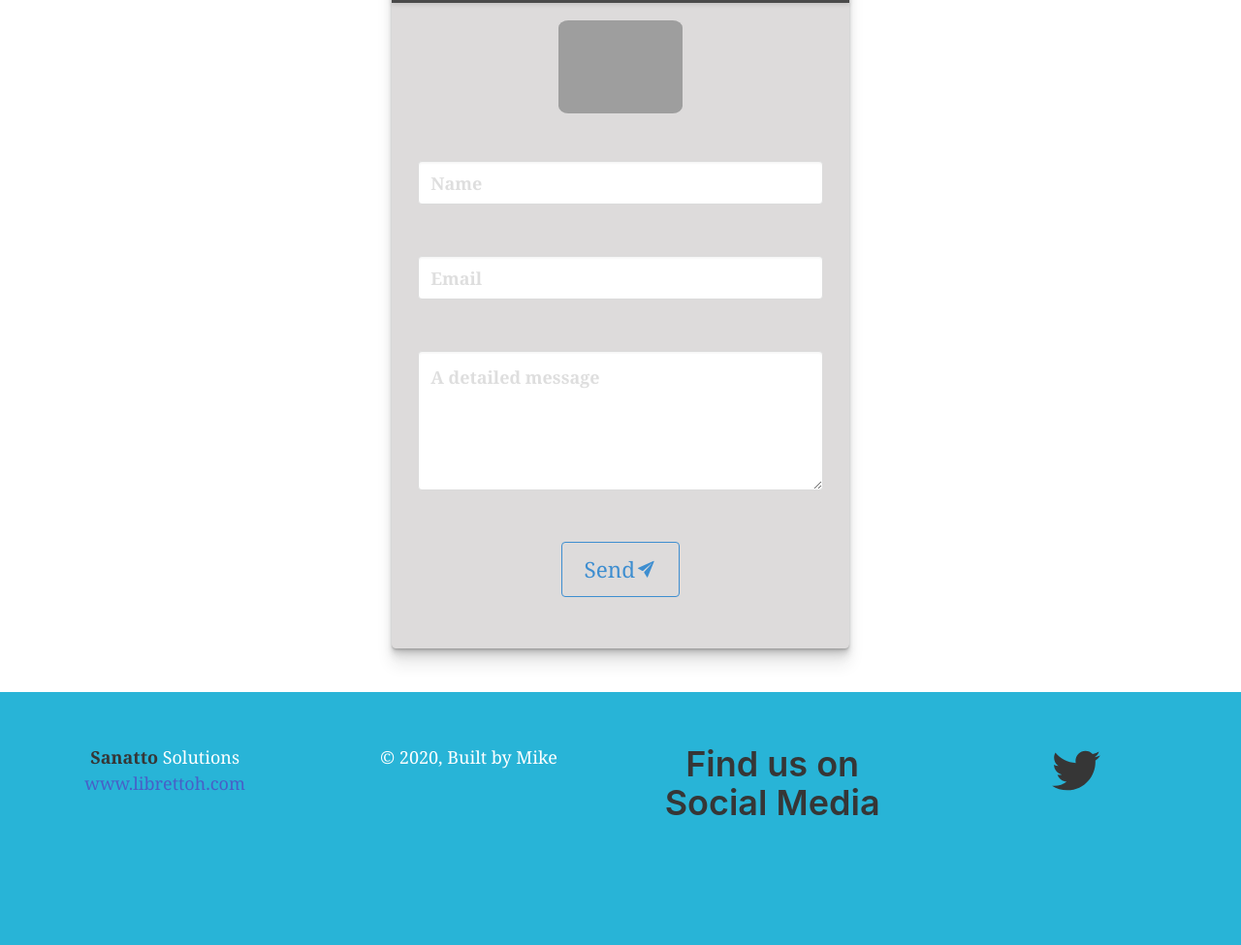
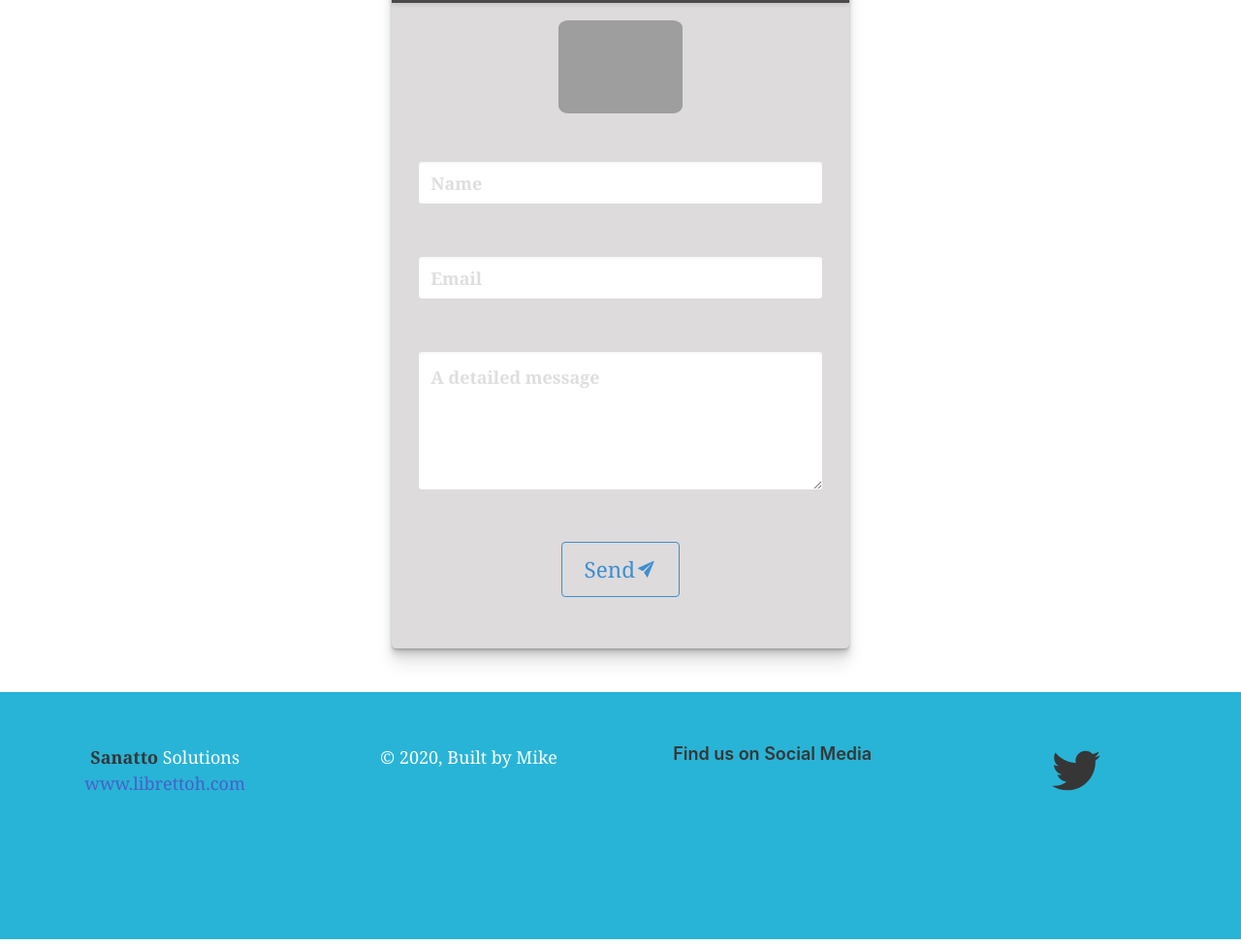
Before and after one commit to martinez439/teamPress, a Gatsby site: page /page-2 in a window 1280 px wide. Shown: the part 243-1218 px from the top of the page at 97% size. Built offline with nearby package versions, Linux system fonts and the light colour scheme; Gatsby itself is replaced by a stand-in of ours; grey boxes are pictures that could not be loaded.

Commit message:
Testing local

```diff
--- a/src/components/layout.js
+++ b/src/components/layout.js
@@ -53,7 +53,7 @@ const Layout = ({ children }) => {
         © {new Date().getFullYear()}, Built by Mike
         </div>
         <div className="column">
-          <h1> Find us on Social Media</h1>
+          <h6> Find us on Social Media</h6>
         </div>
         <div className="column">
           <h1 className="is-size-1">
```
